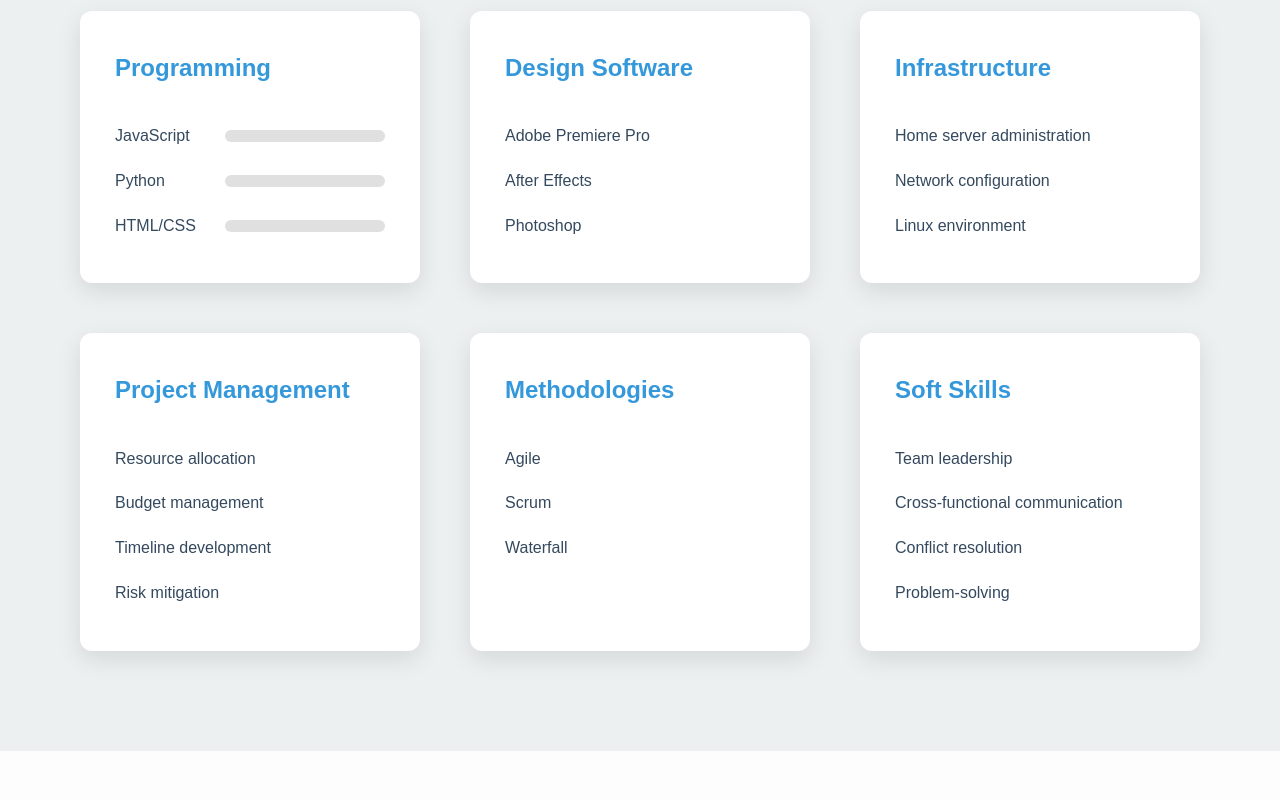
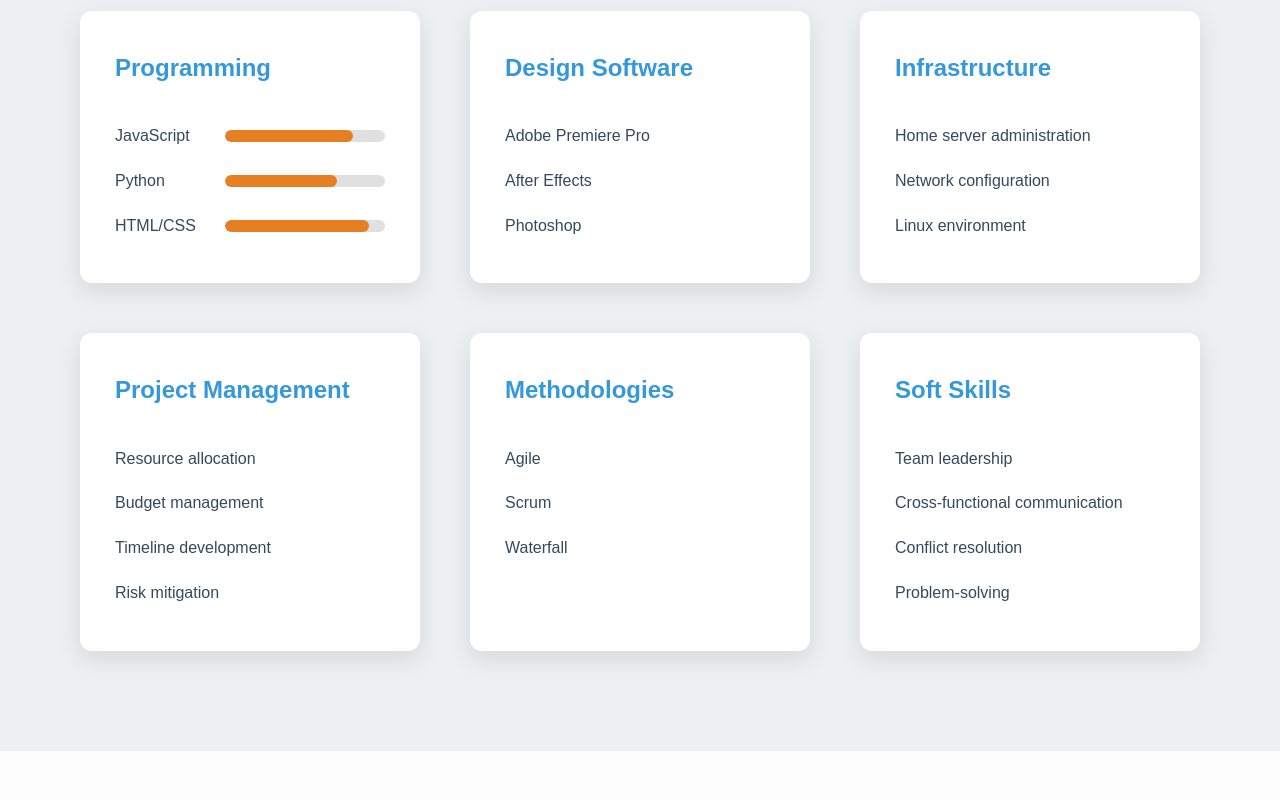
Before and after one commit to martomarzo/personalwebsite, a plain HTML site: page index.html in a window 1280 px wide. Shown: the part 3640-4440 px from the top of the page. Drawn offline with Linux system fonts and the light colour scheme.

Commit message:
fixed skill bars and corrected take my things text

```diff
--- a/index.html
+++ b/index.html
@@ -218,7 +218,7 @@
                 <div class="project-card">
                     <div class="project-content">
                         <h3 class="project-title">Take My Things</h3>
-                        <p>Self-hosted Web-App i develop to publish and sell things. I works as a visual platform with Its public ForntEnd and also has a backend and Database to manage items and its availability. </p>
+                        <p>This is a self-hosted web application I created for publishing and selling products. It features a public-facing front end for users and a robust backend with a database to manage inventory and availability.</p>
                         <a href="https://github.com/martomarzo/shutupandtakemythings" class="btn">Check it out</a>
 
                     </div>
--- a/script.js
+++ b/script.js
@@ -11,7 +11,7 @@ document.addEventListener('DOMContentLoaded', () => {
             if (document.body.classList.contains('page-portfolio')) {
                 this.handleNavLinks();
                 this.updateActiveNavLinkOnScroll();
-                this.initSkillBarsAnimation(); // This was the missing call
+                this.initSkillBarsAnimation();
                 this.updateFooterCopyrightYear();
             }
 
@@ -118,34 +118,28 @@ document.addEventListener('DOMContentLoaded', () => {
 
         /**
          * Initializes the animation for the skill bars using IntersectionObserver.
-         * This function is now correctly called from init().
+
          */
         initSkillBarsAnimation() {
-            const skillBars = document.querySelectorAll('.page-portfolio .skill-level-bar');
+            const skillFills = document.querySelectorAll('.page-portfolio .skill-fill');
 
             const observer = new IntersectionObserver(entries => {
                 entries.forEach(entry => {
                     if (entry.isIntersecting) {
-                        const fillElement = entry.target.querySelector('.skill-fill');
-                        const level = fillElement.getAttribute('data-level');
-
-                        // Set the width to trigger the CSS transition
-                        fillElement.style.width = `${level}%`;
-
-                        // Stop observing the element once the animation is triggered
+                        const level = entry.target.getAttribute('data-level');
+                        entry.target.style.width = `${level}%`;
                         observer.unobserve(entry.target);
                     }
                 });
             }, {
-                threshold: 0.5 // Trigger when 50% of the bar is visible
+                threshold: 0.1
             });
 
-            skillBars.forEach(bar => {
-                observer.observe(bar);
+            skillFills.forEach(fill => {
+                observer.observe(fill);
             });
         }
     };
 
-    // Run the application
     app.init();
 });
--- a/styles.css
+++ b/styles.css
@@ -247,14 +247,17 @@ body {
   height: 12px;
   border-radius: 6px;
   width: 100%;
+  flex: 1;
   overflow: hidden;
 }
 
 .page-portfolio .skill-fill {
+  display: block;
   background-color: var(--accent-color);
   height: 100%;
   border-radius: 6px;
   width: 0%;
+
 }
 
 .page-portfolio .education-item {
```
